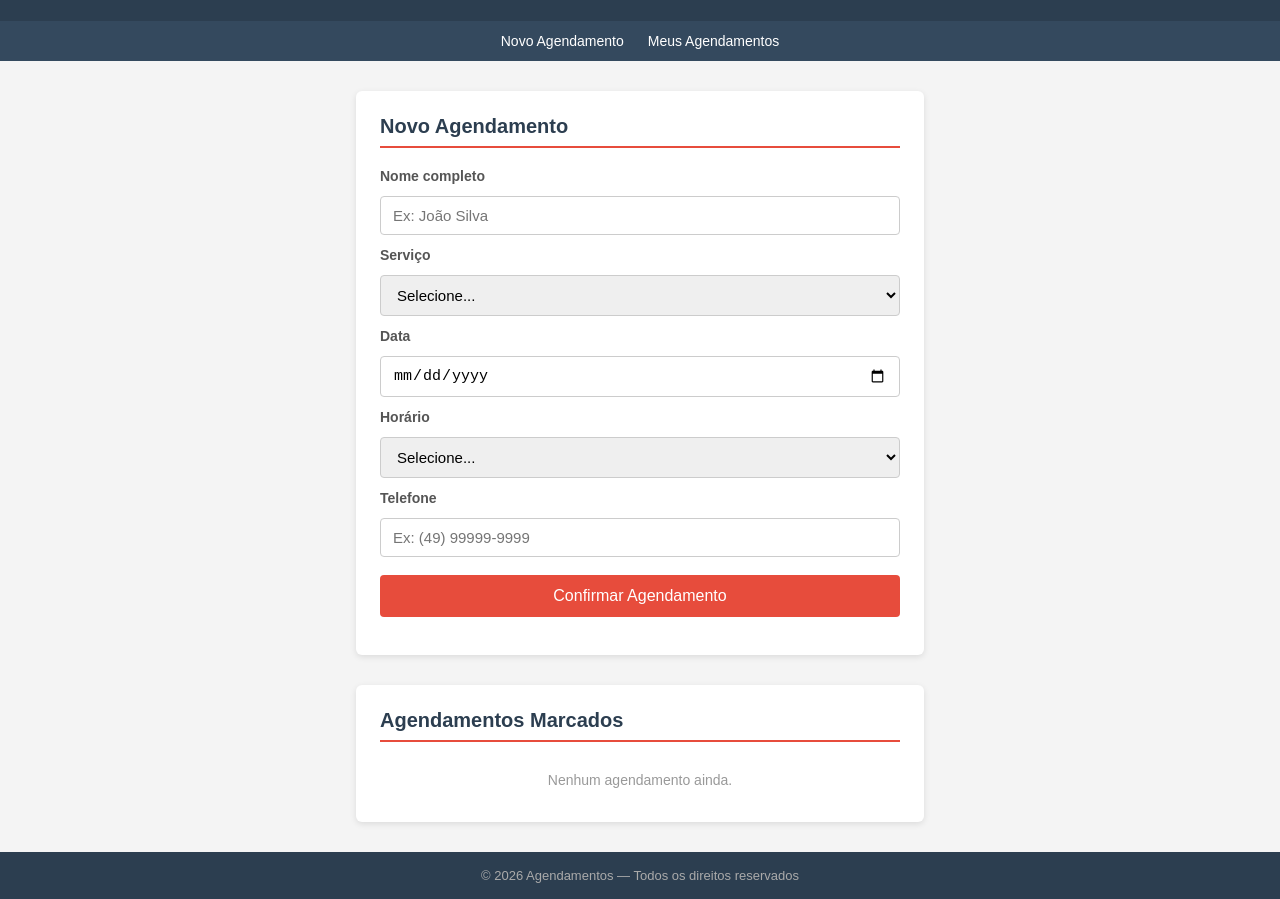
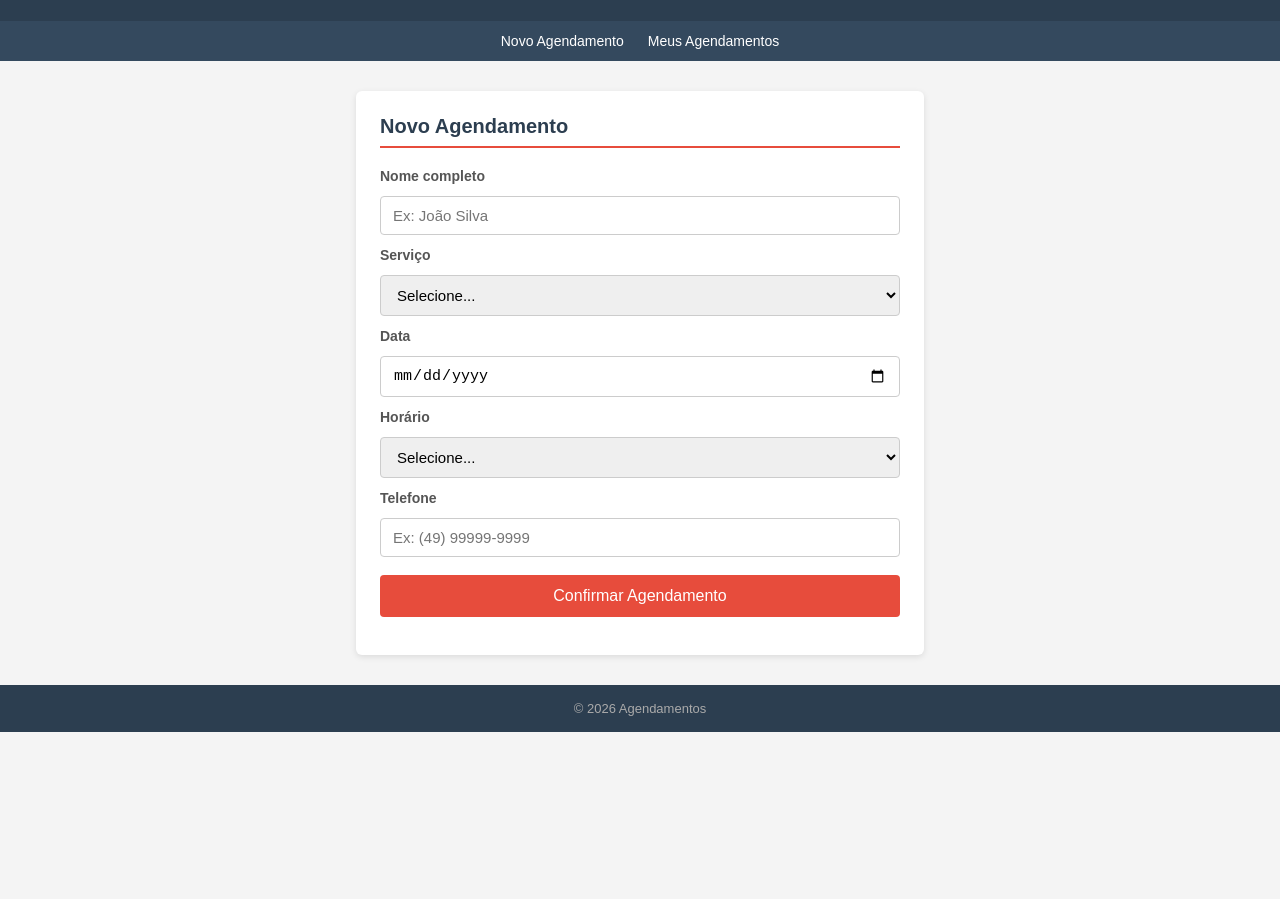
Before and after one commit to eumemo2029-png/agendamentos, a plain HTML site: page index.html in a window 1280 px wide. Shown: the part 82-981 px from the top of the page. After the commit the page ends 814 px from the top, so only its background shows below. Drawn offline with Linux system fonts and the light colour scheme.

Commit message:
Update index.html

```diff
--- a/index.html
+++ b/index.html
@@ -8,21 +8,17 @@
 </head>
 <body>
 
-  <!-- TOPO -->
   <header>
     <h1>📅 Agendamentos</h1>
     <p>Marque seu horário de forma rápida e fácil</p>
   </header>
 
-  <!-- MENU -->
   <nav>
-    <a href="javascript:void(0)" onclick="irPara('agendar')">Novo Agendamento</a>
-    <a href="javascript:void(0)" onclick="irPara('lista')">Meus Agendamentos</a>
+    <a href="index.html">Novo Agendamento</a>
+    <a href="lista.html">Meus Agendamentos</a>
   </nav>
 
   <main>
-
-    <!-- FORMULÁRIO -->
     <section id="agendar">
       <h2>Novo Agendamento</h2>
 
@@ -66,20 +62,9 @@
 
       <div id="mensagem"></div>
     </section>
-
-    <!-- LISTA -->
-    <section id="lista">
-      <h2>Agendamentos Marcados</h2>
-      <div id="lista-agendamentos">
-        <p class="vazio">Nenhum agendamento ainda.</p>
-      </div>
-    </section>
-
   </main>
 
-  <footer>
-    © 2026 Agendamentos — Todos os direitos reservados
-  </footer>
+  <footer>© 2026 Agendamentos</footer>
 
   <script src="app.js"></script>
 </body>
```
